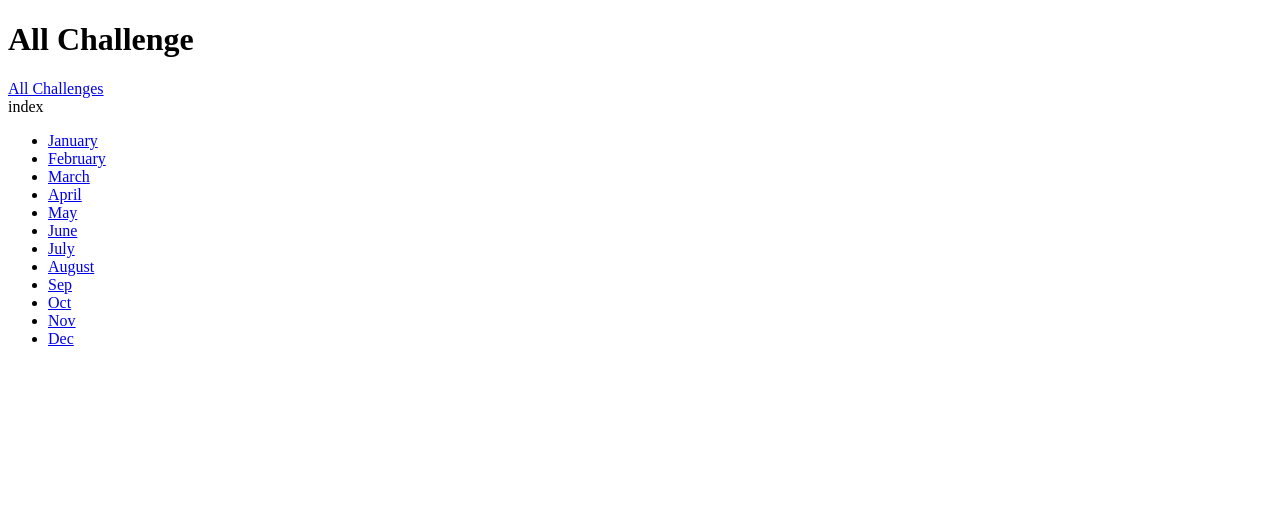
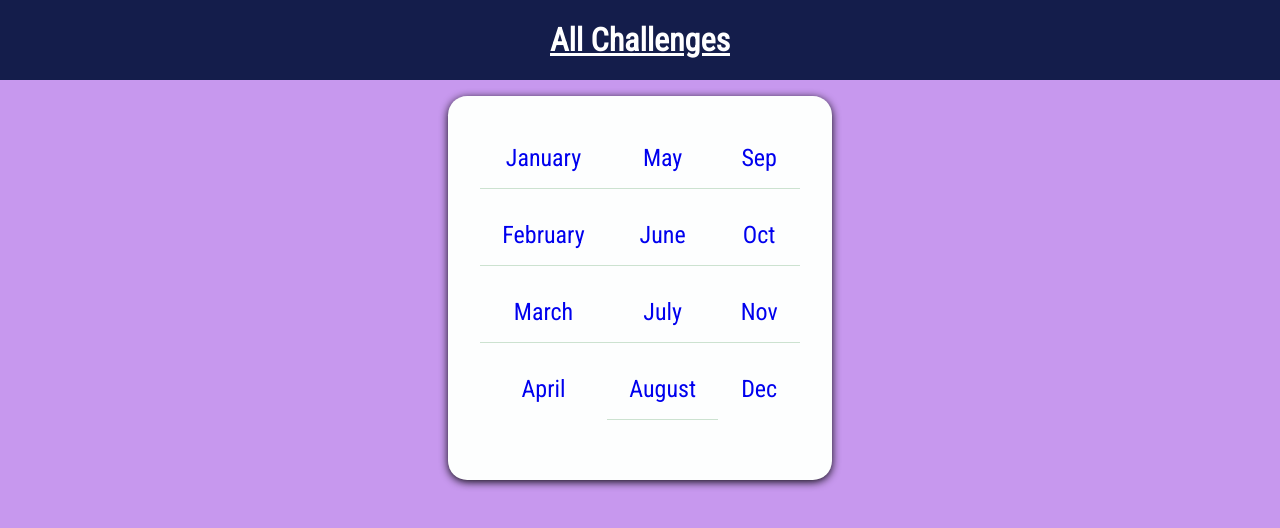
Before and after one commit to ArchanaKumari202068/Django_Course, a Django app: page /challenges/ in a window 1280 px wide. Shown: the top 528 px of the page. Run offline with Django 4.2, Linux system fonts and the light colour scheme.

Commit message:
Monthly_challenge project file updated

```diff
--- /dev/null
+++ b/challenges/static/challenges/challenge.css
@@ -0,0 +1,25 @@
+
+h1,h2{
+    font-size: 1.5rem;
+    font-weight: bold;
+    text-align: center;
+    color: rgb(248, 249, 245);
+
+
+}
+h1 {
+    font-size: 1.5rem;
+    color: rgb(130, 0, 251);
+
+}
+h2{
+    font-size: 3rem;
+    color: black;
+
+}
+.fallback{
+
+    text-align: center;
+    color:rgb(69, 161, 242);
+
+}
--- /dev/null
+++ b/challenges/static/challenges/includes/headers.css
@@ -0,0 +1,24 @@
+header {
+    width : 100%;
+    height: 5rem;
+    background-color: #141d4b;
+
+}
+header nav {
+    width: 100%;
+    height: 100%;
+    display: flex;
+    justify-content: center;
+    align-items: center;
+}
+
+header nav a {
+    color:rgb(255, 255, 255);
+    font-size: 2rem;
+    font-weight: bold;
+}
+header nav a:hover,
+header nav a:active{
+    color:rgb(139, 10, 139)
+
+}
--- /dev/null
+++ b/challenges/static/challenges/style.css
@@ -0,0 +1,53 @@
+
+/* @import url('https://fonts.googleapis.com/css2?family=Roboto+Condensed&display=swap'); */
+@import url('https://fonts.googleapis.com/css2?family=Roboto+Condensed&display=swap');
+html {
+    font-family: 'Roboto Condensed', sans-serif;
+
+
+
+}
+body {
+    margin :0 ;
+    background-color: rgb(199, 152, 238);
+
+}
+ul {
+    background-color: rgb(253, 254, 254);
+
+
+    list-style: none;
+    margin: 1rem auto;
+    width: 90%;
+    max-width: 20rem;
+
+    box-shadow: 0 2px 8px rgba(2, 2, 4, 0.95);
+    padding: 2rem;
+    border-radius: 5%;
+    display:flex;
+    flex-direction: column;
+    flex-wrap: wrap;
+    height:20rem ;
+}
+
+li {
+    margin: 1rem 0;
+    text-align: center;
+    font-size: 1.5rem;
+    border-bottom: 1px solid #cce2d0;
+    padding-bottom: 1rem;
+
+}
+li:last-of-type,
+li:nth-child(4){
+    border-bottom:none;
+}
+
+li a{
+    text-decoration: none;
+
+}
+li a:hover,
+li a:active {
+    color : rgb(140, 3, 171)
+}
--- a/challenges/templates/challenges/include/header.html
+++ b/challenges/templates/challenges/include/header.html
@@ -1,7 +1,7 @@
 <header>
     <nav>
-        <a href = "{%url "index" %}">All Challenges</a>
+        <a href = "{% url 'index' %}">All Challenges</a>
     </nav>
 </header>
 
-{{ active_page}}
+{{ active_page }}
--- a/challenges/templates/challenges/index.html
+++ b/challenges/templates/challenges/index.html
@@ -1,11 +1,20 @@
 {% extends "base.html" %}
+{% load static %}
+
+{% block css_files %}
+    <link rel = "stylesheet" href ="{% static 'challenges/style.css'%}">
+    <link rel = "stylesheet" href ="{% static 'challenges/includes/headers.css'%}">
+    <link rel = "stylesheet" href ="{% static 'challenges/challenge.css'%}">
+
+{% endblock  %}
+
 
 {% block page_title%}
 All Challenges
 {% endblock %}
 
 {% block content%}
-{% include "challenges/include/header.html" with active_page="index" %}
+{% include "challenges/include/header.html" %}
     <ul>
         {% for month in months %}
             <li><a href="{% url "month-challenge" month %}">{{ month|title }}</a></li>
--- a/challenges/views.py
+++ b/challenges/views.py
@@ -1,5 +1,5 @@
 from django.shortcuts import render
-from django.http import HttpResponse, HttpResponseNotFound, HttpResponseRedirect
+from django.http import Http404, HttpResponseNotFound, HttpResponseRedirect
 from django.urls import reverse
 from django.template.loader import render_to_string
 
@@ -27,11 +27,11 @@ monthly_challenge ={
     "may":"learn mongodb",
     "june":"Eat no meal for the entire month",
     "july": "walk for at least 20 minutes every day",
-    "august": "Learn every day django atleast  20 min",
-    "sep":' This month is not supported',
-    "oct": " This month is not supported",
-    "nov": "  This month is not supported",
-    "Dec": " This month is not supported"
+    "August": "Learn every day django atleast  20 min",
+    "Sep":' This month is not supported',
+    "Oct": " This month is not supported",
+    "Nov": "  This month is not supported",
+    "Dec": "  This month is not supported",
 
 
 }
@@ -81,11 +81,12 @@ def monthly_challenges(request,month):
             "month_name":  month.capitalize()
         })
         # response_data = render_to_string("challenges/challenge.html")
-        # return HttpResponse(response_data )
+        return HttpResponse(response_data )
 
     except:
-        response_data = render_to_string("404.html")
-        return HttpResponseNotFound(" This month is not supported")
+        return render(request,"404.html")
+        response_data =  render_to_string("404.html")
+        # return HttpResponseNotFound(" This month is not supported")
 
 
     # if month =="january":
@@ -98,4 +99,4 @@ def monthly_challenges(request,month):
     # else:
     #     return  HttpResponseNotFound(" This month is not supported")
 
-    return HttpResponse(challenge_text)
+    # return HttpResponse(challenge_text)
--- a/mypage/settings.py
+++ b/mypage/settings.py
@@ -122,6 +122,10 @@ USE_TZ = True
 
 STATIC_URL = 'static/'
 
+STATICFILES_DIRS = [
+    BASE_DIR / 'static'
+]
+
 # Default primary key field type
 # https://docs.djangoproject.com/en/4.2/ref/settings/#default-auto-field
 
--- a/templates/base.html
+++ b/templates/base.html
@@ -1,13 +1,16 @@
+{% load static %}
 <!DOCTYPE html>
 <html lang="en">
 <head>
     <meta charset="UTF-8">
     <meta http-equiv="X-UA-Compatible" content="IE=edge">
     <meta name="viewport" content="width=device-width, initial-scale=1.0">
-    <title>{%  block page_title %}My Challenge{% endblock%}</title>
+    <title>{% block page_title %}My Challenge{% endblock %}</title>
+    <link rel = "stylesheet" href ="{% static 'challenges/style.css'%}">
+    {% block css_files %}{% endblock  %}
 </head>
 <body>
-    <h1>All Challenge </h1>
+    {% comment %} <h1>All Challenge </h1> {% endcomment %}
     {% block content %}  {% endblock %}
 </body>
 </html>
```
Also changed, not shown: challenges/templates/challenges/challenge.html (+10 -4 lines).
